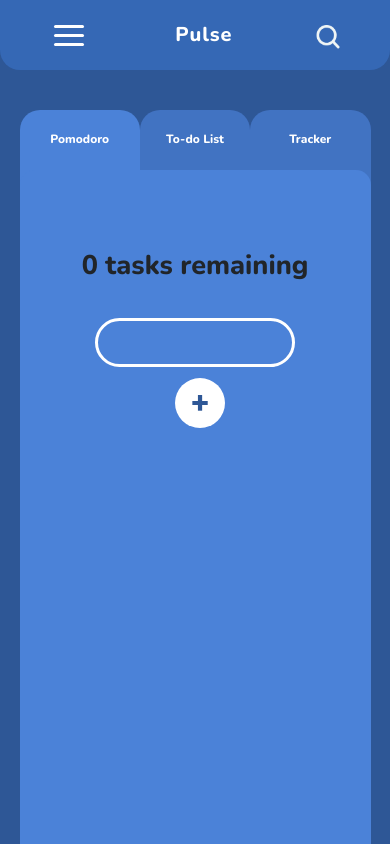
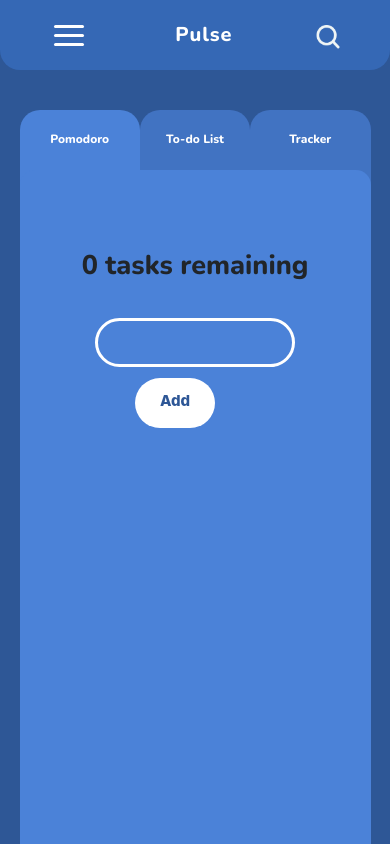
Before and after one commit to codeholmes/pulse, a Next.js app: page /workspace in a window 390 px wide. Shown: the top 844 px of the page. Built offline with nearby package versions, Linux system fonts and the light colour scheme.

Commit message:
button fixed

```diff
--- a/components/Workspace/Pomodoro/Break/styles.module.css
+++ b/components/Workspace/Pomodoro/Break/styles.module.css
@@ -14,7 +14,7 @@
   font-size: 30px;
   border-radius: 24px;
   border-style: none;
-  background-color: white;
+  background-color: transparent;
 }
 
 .Digit {
--- a/components/Workspace/Pomodoro/Session/styles.module.css
+++ b/components/Workspace/Pomodoro/Session/styles.module.css
@@ -1,21 +1,20 @@
 @import url("https://fonts.googleapis.com/css2?family=Nunito:wght@800&display=swap");
 
 .SessionTitle {
-    margin-top: -70px;
+  margin-top: -70px;
   font-size: 20px;
   font-family: nunito;
   margin-bottom: 10px;
 }
 
 .Buttons {
-
   font-family: nunito;
   width: 50px;
   height: 50px;
   font-size: 30px;
   border-radius: 24px;
   border-style: none;
-  background-color: white;
+  background-color: transparent;
 }
 
 .Digit {
@@ -25,10 +24,9 @@
 }
 
 @media only screen and (max-width: 750px) {
-
-    .SessionTitle {
-        margin-top: 0px;
-    }
+  .SessionTitle {
+    margin-top: 0px;
+  }
 
   .Row {
     display: flex;
--- a/components/Workspace/TodoList/Form/index.js
+++ b/components/Workspace/TodoList/Form/index.js
@@ -34,7 +34,7 @@ function Form(props) {
           onChange={handleChange}
         />
         <button type="submit" className={styles.addBtn}>
-          <div>+</div>
+          <div>Add</div>
         </button>
       </div>
     </form>
--- a/components/Workspace/TodoList/Form/styles.module.css
+++ b/components/Workspace/TodoList/Form/styles.module.css
@@ -30,11 +30,11 @@
   padding-top: 0px;
   margin-left: 20px;
   margin-top: 40px;
-  width: 60px;
+  width: 100px;
   height: 60px;
   border-radius: 40px;
   border-style: none;
-  font-size: 35px;
+  font-size: 15px;
   font-weight: 800;
   padding-bottom: 4px;
   color: #2e5796;
@@ -55,10 +55,10 @@
   }
 
   .addBtn {
-    width: 50px;
+    width: 80px;
     height: 50px;
     border-radius: 25px;
-    font-size: 30px;
+    font-size: 15px;
   }
 }
 
@@ -67,7 +67,7 @@
     margin-left: 50px;
   }
   .addBtn {
-    margin-left: -140px;
+    margin-left: -150px;
     margin-top: 100px;
   }
 }
@@ -78,7 +78,6 @@
     margin-left: 40px;
   }
   .addBtn {
-    margin-left: -120px;
-
+    margin-left: -160px;
   }
 }
--- a/components/Workspace/TodoList/Todo/index.js
+++ b/components/Workspace/TodoList/Todo/index.js
@@ -8,11 +8,13 @@ export default function Todo(props) {
               <label className={styles.taskList} htmlFor={props.id}>
                 {props.name}
               </label>
+
                 <div className="btn-group">
                     <button type="button" className={styles.DeleteBtn} onClick={()=>props.deleteTask(props.id)}>
                         <div className={styles.Minus}></div>
                     </button>
                 </div>
+
             </div>
         </li>
     );
--- a/components/Workspace/TodoList/Todo/styles.module.css
+++ b/components/Workspace/TodoList/Todo/styles.module.css
@@ -32,7 +32,7 @@
     margin-left: 20px;
     border-style: none;
     border-radius: 10px;
-    width: 40px;
+    width: 20px;
     height: 25px;
     margin-bottom: 5px;
     background-color: white;
```
